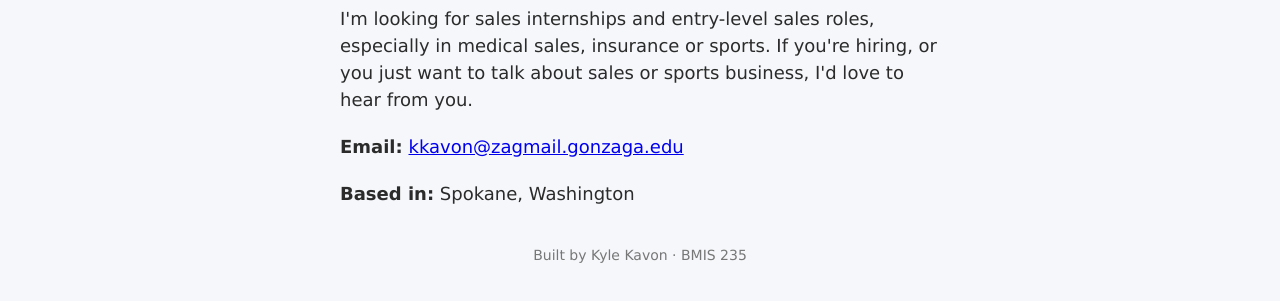
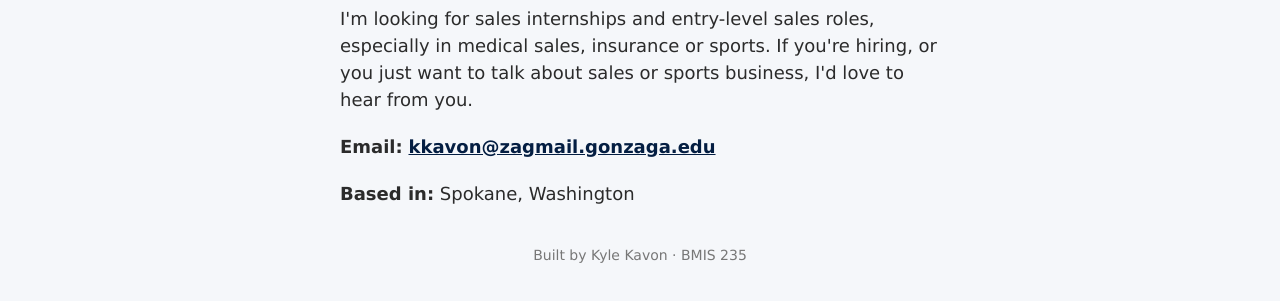
Before and after one commit to kkavon7/bmis235-html-3, a plain HTML site: page contact.html in a window 1280 px wide. Shown: the part 181-482 px from the top of the page. Drawn offline with Linux system fonts and the light colour scheme.

Commit message:
Navy links that turn red on hover

```diff
--- a/styles.css
+++ b/styles.css
@@ -65,3 +65,12 @@ nav img {
 nav img:hover {
   transform: translateY(-3px) scale(1.05);
 }
+
+/* links in paragraphs are navy and turn red on hover */
+p a {
+  color: #041e42;
+  font-weight: bold;
+}
+p a:hover {
+  color: #c8102e;
+}
```
